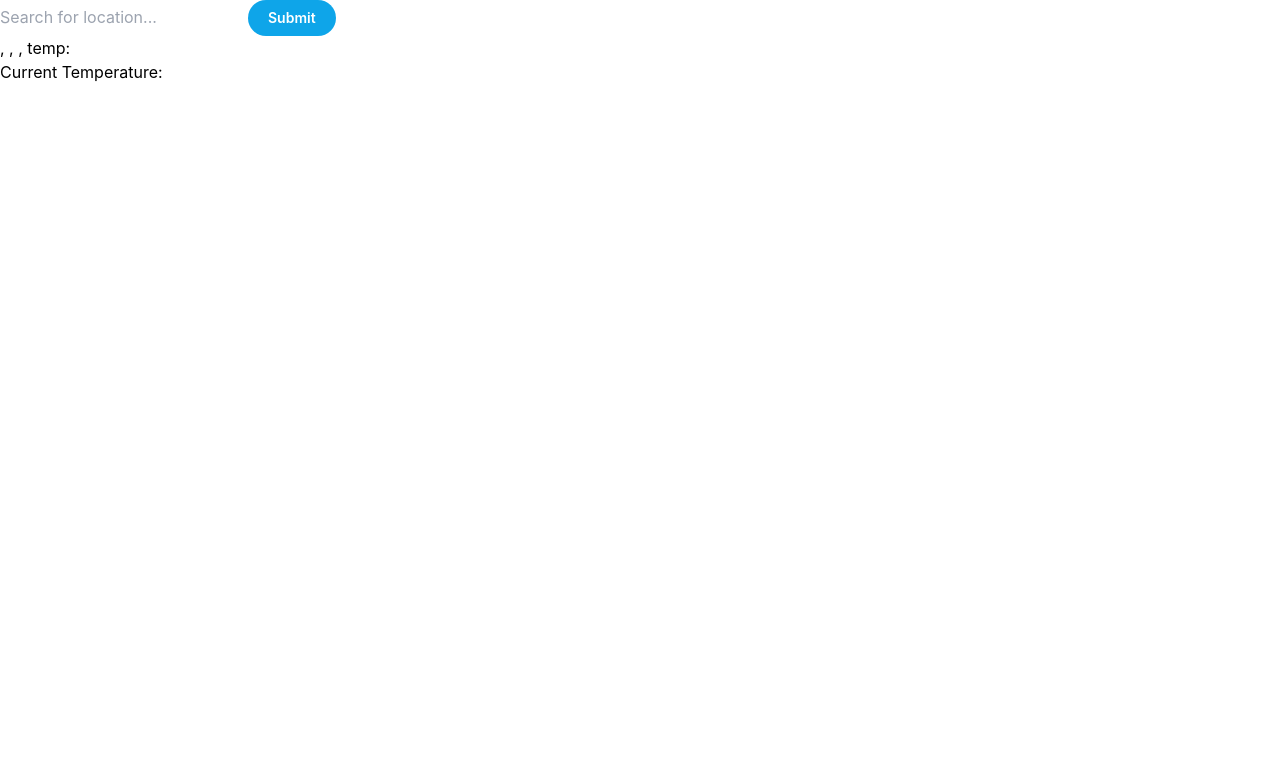
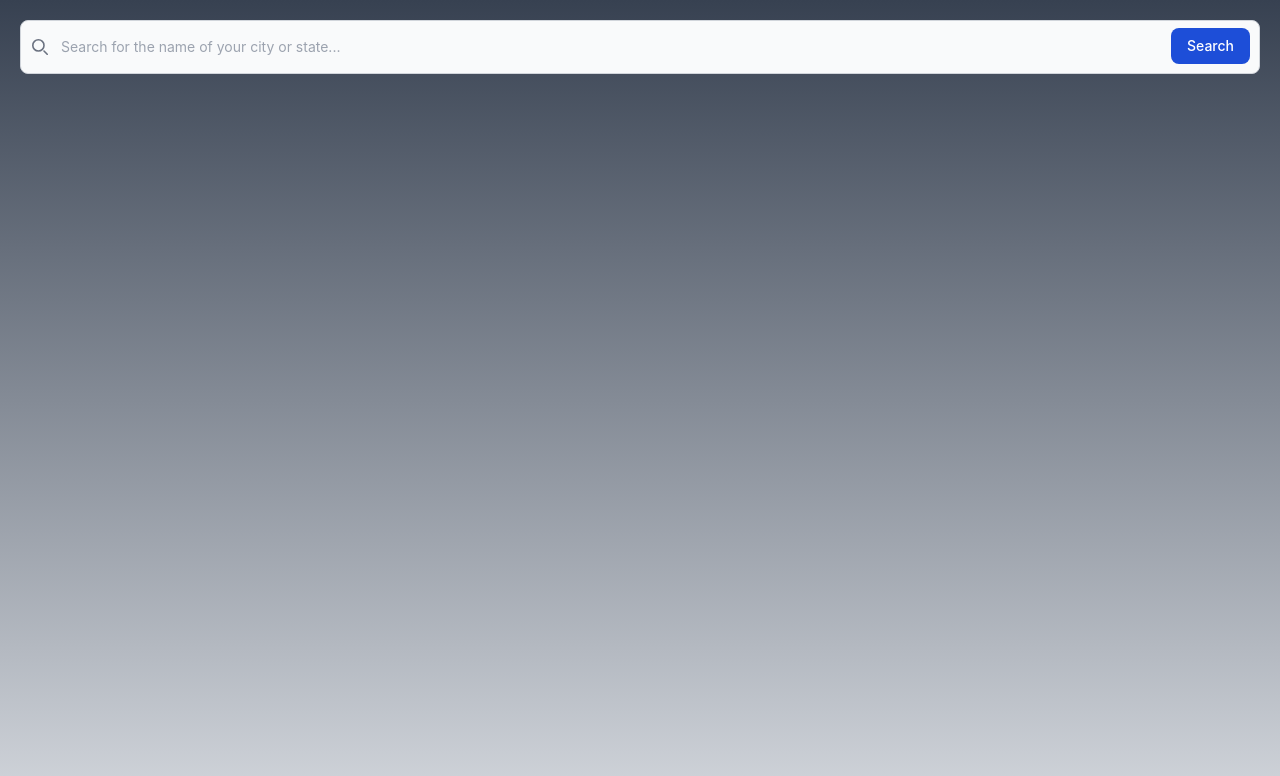
Before and after one commit to cgblancato/weather-application, a React (Create React App) app: page / in a window 1280 px wide. Shown: the top 776 px of the page. Built offline with nearby package versions, Linux system fonts and the light colour scheme.

Commit message:
Applying basic styling. Next step: Add more parameters and destructure temperature array.

```diff
--- a/package.json
+++ b/package.json
@@ -9,6 +9,7 @@
     "react": "^18.3.1",
     "react-dom": "^18.3.1",
     "react-scripts": "5.0.1",
+    "weather-icons-react": "^1.2.0",
     "web-vitals": "^2.1.4"
   },
   "scripts": {
@@ -36,6 +37,7 @@
     ]
   },
   "devDependencies": {
-    "tailwindcss": "^3.4.13"
+    "tailwindcss": "^3.4.13",
+    "weather-icons-animated": "^1.0.1"
   }
 }
--- a/src/App.js
+++ b/src/App.js
@@ -22,11 +22,12 @@ function App() {
   useEffect(() => {
     if (location) {
       const getWeather = () => {
-        fetch(`https://api.open-meteo.com/v1/forecast?latitude=${latitude}&longitude=${longitude}&current=temperature_2m&temperature_unit=fahrenheit`, {method: 'GET', headers: { accept: 'application/json' }})
+        fetch(`https://api.open-meteo.com/v1/forecast?latitude=${latitude}&longitude=${longitude}&current=temperature_2m,rain,wind_speed_10m,wind_direction_10m&hourly=temperature_2m&temperature_unit=fahrenheit&wind_speed_unit=mph&precipitation_unit=inch`, {method: 'GET', headers: { accept: 'application/json' }})
           .then(response => response.json())
           .then(data => {
             setWeatherData(data)
             setTemperature(Math.floor(data.current.temperature_2m))
+            setError(null)
           })
           .catch(err => {
             setError("No location found. Please check your input and try again.")
@@ -41,6 +42,7 @@ function App() {
           setLongitude(data.results[0].longitude)
         }).then(() => {
           getWeather()
+          setError(null)
         })
         .catch(err => {
           setError("No location found. Please check your input and try again.")
@@ -50,18 +52,33 @@ function App() {
 
   return (
     <>
-      <main>
+      <main className="bg-gradient-to-b from-gray-700 to-gray-300 min-h-screen">
+        <h1 className="sr-only">Weather Check Application</h1>
         <div className="container mx-auto">
-          <form onSubmit={handleSubmit}>
-            <input type="text" id="location-search" placeholder="Search for location..." ref={inputLocation} className="" />
-            <button className="bg-sky-500 hover:bg-sky-700 px-5 py-2 text-sm leading-5 rounded-full font-semibold text-white">
-              Submit
-            </button>
-            {error && <label htmlFor="location-search" className="error">{error}</label>}
-            <div>{apiLocationName}, {latitude}, {longitude}, temp: {temperature}</div>
+          <section id="weather-container" className="p-5">
+            <form onSubmit={handleSubmit} className="mb-5">
+              <div className="form-control relative">
+                <div className="absolute inset-y-0 start-0 flex items-center ps-3 pointer-events-none">
+                    <svg class="w-4 h-4 text-gray-500 dark:text-gray-400" aria-hidden="true" xmlns="http://www.w3.org/2000/svg" fill="none" viewBox="0 0 20 20">
+                        <path stroke="currentColor" stroke-linecap="round" stroke-linejoin="round" stroke-width="2" d="m19 19-4-4m0-7A7 7 0 1 1 1 8a7 7 0 0 1 14 0Z"/>
+                    </svg>
+                </div>
+                <input type="search" id="location-search" className="block w-full p-4 ps-10 text-sm text-gray-900 border border-gray-300 rounded-lg bg-gray-50 focus:ring-blue-500 focus:border-blue-500 dark:bg-gray-700 dark:border-gray-600 dark:placeholder-gray-400 dark:text-white dark:focus:ring-blue-500 dark:focus:border-blue-500" placeholder="Search for the name of your city or state..." ref={inputLocation} />
+                <button type="submit" className="text-white absolute end-2.5 bottom-2.5 bg-blue-700 hover:bg-blue-800 focus:ring-4 focus:outline-none focus:ring-blue-300 font-medium rounded-lg text-sm px-4 py-2 dark:bg-blue-600 dark:hover:bg-blue-700 dark:focus:ring-blue-800">Search</button>
+              </div>
+              {error && (
+                <div role="alert">
+                  <div class="bg-red-500 text-white font-bold rounded-t px-4 py-2">
+                    Error
+                  </div>
+                  <div class="border border-t-0 border-red-400 rounded-b bg-red-100 px-4 py-3 text-red-700">
+                    <label htmlFor="location-search" className="error">{error}</label>
+                  </div>
+                </div>
+              )}
             </form>
 
-          <Temperature temperature={temperature} />
+            <Temperature temperature={temperature} locationname={apiLocationName} />
 
             {weatherData && (
               <div>
@@ -69,6 +86,8 @@ function App() {
                 <pre>{JSON.stringify(weatherData, null, 2)}</pre>
               </div>
             )}
+          </section>
+
 
         </div>
 
--- a/src/Components/Temperature.js
+++ b/src/Components/Temperature.js
@@ -1,10 +1,30 @@
 import React from "react"
+import { WeatherSvg } from "weather-icons-animated";
 
-function Temperature( {temperature} ) {
+function Temperature( {temperature, locationname} ) {
+
+    const currentTemperature = (temp) => {
+      switch(true) {
+        case (temp >= 70):
+          return <><WeatherSvg className="inline" state="sunny" width={50} height={50} /> {temp}</>
+        case (temp <= 35):
+          return <><WeatherSvg className="inline" state="snowy" width={50} height={50} /> {temp}</>
+        default:
+          return <><WeatherSvg className="inline" state="sunny" width={50} height={50} /> {temp}</>
+      }
+    }
+
     return (
-        <div>
-            <h2>Current Temperature: {temperature}</h2>
-        </div>
+      <>
+        {temperature && (
+          <div className="weather-details bg-slate-100 p-5 border-gray-300 rounded-lg drop-shadow">
+              <div className="flex justify-between">
+                <h2 className="mb-4 text-4xl font-extrabold leading-none tracking-tight text-gray-900 md:text-4xl lg:text-5xl dark:text-white">{locationname}</h2>
+                <span className="mb-4 text-4xl font-extrabold leading-none tracking-tight text-gray-900 md:text-4xl lg:text-5xl dark:text-white">{currentTemperature(temperature)}<sup>°</sup></span>
+              </div>
+          </div>
+        )}
+      </>
     )
 }
 
```
Also changed, not shown: 1 other file (tests, documents, lock files or other folders). Lines whose indentation alone changed are shown as unchanged.
